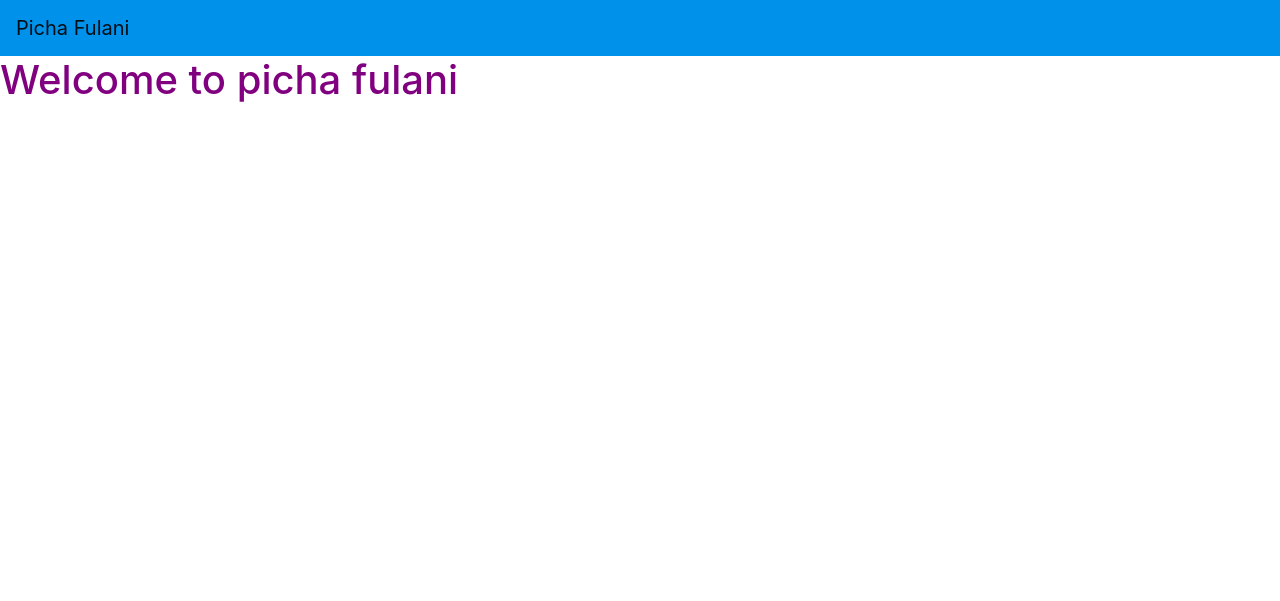
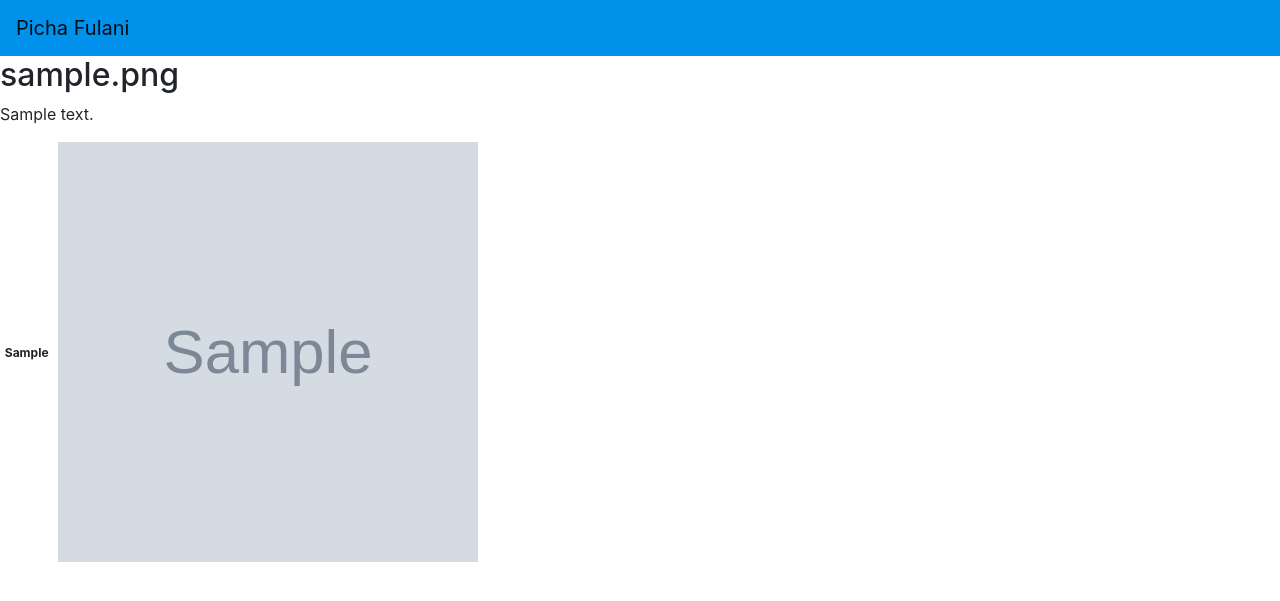
Before and after one commit to PatrickNgare/PhotoGallery, a Django app: page / in a window 1280 px wide. Shown: the top 601 px of the page. Run offline with Django 3.2, Linux system fonts and the light colour scheme; tables that the repository leaves empty hold one stand-in row (values such as "Sample post"); grey boxes marked "Sample" are stand-in pictures; some libraries are stand-ins or nearby versions.

Commit message:
added template to display views

```diff
--- a/Photogallery/photo/templates/index.html
+++ b/Photogallery/photo/templates/index.html
@@ -1,5 +1,22 @@
 {% extends 'all-temps/base.html' %}
 {% block content  %}
 {{block.super}}
-<h1>Welcome to picha fulani</h1>
+
+
+{% for photo in photos  %}
+
+<h2>{{ photo.image_name }}</h2>
+ <p>{{ photo.description }}</p>
+ <p class="badge"> {{photo.location}} </p>
+
+ {% if photo.image %}
+
+
+ <img src="{{ photo.image.url }}" class="img-responsive" height="420" width="420" alt="image">
+
+  {% endif %}
+{% endfor %}
+
+
+
 {% endblock %}
```
